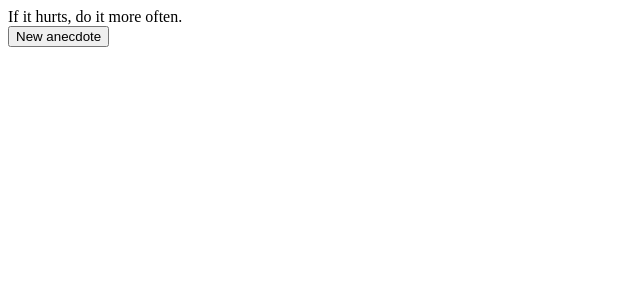
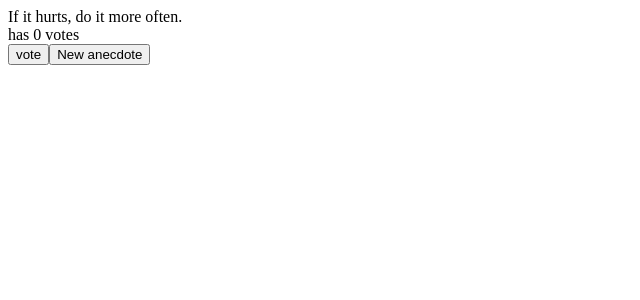
Before and after one commit to KMNTJ/fullstack-open, a React (Vite) app: page / in a window 1280 px wide. Shown: the top 300 px of the page, without its empty margins (0-640 px from the left). Built offline with nearby package versions, Linux system fonts and the light colour scheme.

Commit message:
1.13 anekdootit step2 done

```diff
--- a/src/App.jsx
+++ b/src/App.jsx
@@ -1,32 +1,53 @@
-import { useState } from 'react'
+import { useState } from "react";
 
+const Vote = (props) => {
+  return <button onClick={props.handleVote}>vote</button>;
+};
 
+const VoteCount = ({ count }) => {
+  return <div>has {count} votes</div>;
+};
 
 const App = () => {
   const [selected, setSelected] = useState(0);
 
   const anecdotes = [
-    'If it hurts, do it more often.',
-    'Adding manpower to a late software project makes it later!',
-    'The first 90 percent of the code accounts for the first 90 percent of the development time...The remaining 10 percent of the code accounts for the other 90 percent of the development time.',
-    'Any fool can write code that a computer can understand. Good programmers write code that humans can understand.',
-    'Premature optimization is the root of all evil.',
-    'Debugging is twice as hard as writing the code in the first place. Therefore, if you write the code as cleverly as possible, you are, by definition, not smart enough to debug it.',
-    'Programming without an extremely heavy use of console.log is same as if a doctor would refuse to use x-rays or blood tests when dianosing patients.',
-    'The only way to go fast, is to go well.'
-  ]
+    "If it hurts, do it more often.",
+    "Adding manpower to a late software project makes it later!",
+    "The first 90 percent of the code accounts for the first 90 percent of the development time...The remaining 10 percent of the code accounts for the other 90 percent of the development time.",
+    "Any fool can write code that a computer can understand. Good programmers write code that humans can understand.",
+    "Premature optimization is the root of all evil.",
+    "Debugging is twice as hard as writing the code in the first place. Therefore, if you write the code as cleverly as possible, you are, by definition, not smart enough to debug it.",
+    "Programming without an extremely heavy use of console.log is same as if a doctor would refuse to use x-rays or blood tests when dianosing patients.",
+    "The only way to go fast, is to go well.",
+  ];
+
+  const [points, setPoints] = useState(new Array(anecdotes.length).fill(0));
 
   const handleSetRandom = () => {
     const random = Math.floor(Math.random() * anecdotes.length);
     setSelected(random);
-  }
+  };
+
+  const handleVote = () => {
+    console.log("points", points)
+    const copy = [...points];
+    console.log("copy", copy)
+    console.log("selected", selected)
+    console.log("copy selected", copy[selected])
+    copy[selected] = copy[selected] + 1;
+    console.log("copy selected after", copy[selected])
+    setPoints(copy);
+  };
 
   return (
     <div>
       <div>{anecdotes[selected]}</div>
+      <VoteCount count={points[selected]}></VoteCount>
+      <Vote handleVote={handleVote}></Vote>
       <button onClick={handleSetRandom}>New anecdote</button>
     </div>
-  )
-}
+  );
+};
 
-export default App
+export default App;
```
